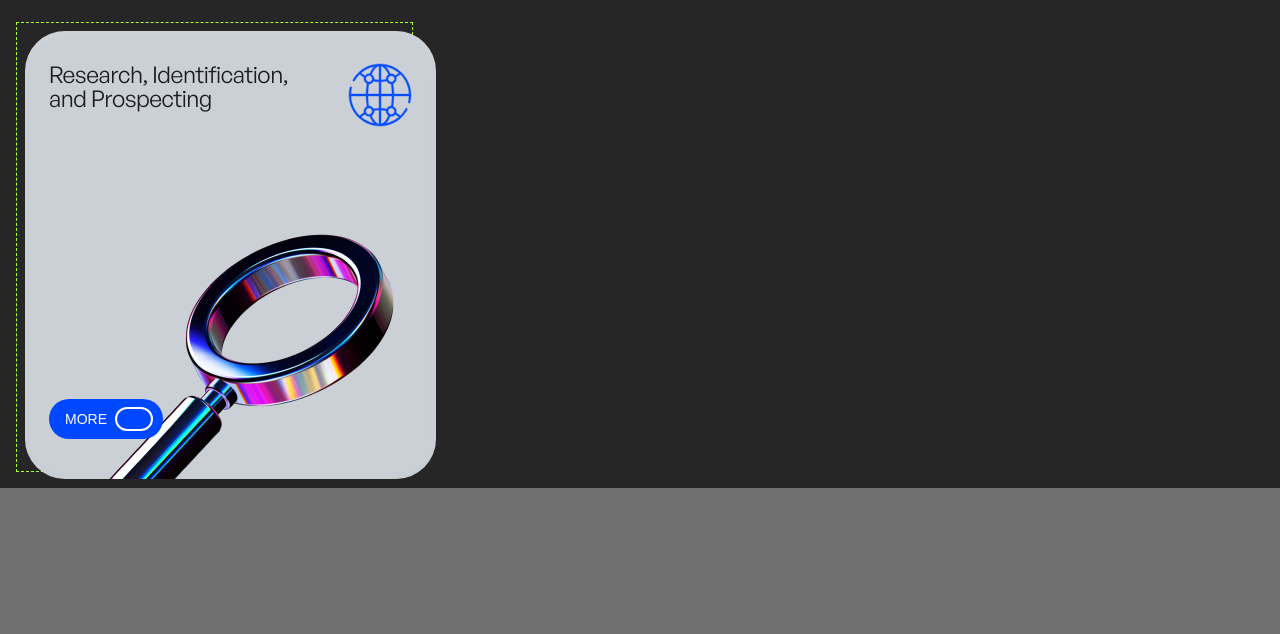
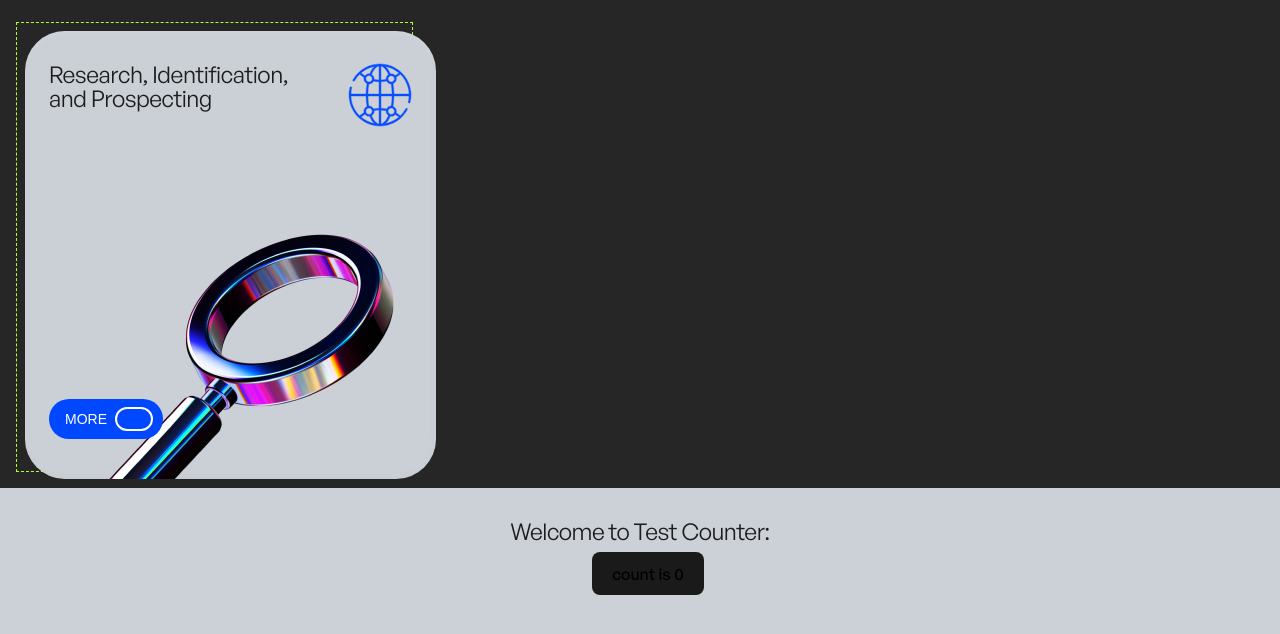
Before and after one commit to sergeymoryakov/kza-website, a website built with Vite: page index.html in a window 1280 px wide. Shown: the part 5097-5731 px from the top of the page. Before the commit the page ends 5585 px from the top, so only its background shows below. Built offline with nearby package versions, Linux system fonts and the light colour scheme.

Commit message:
tbs in JS files

```diff
--- a/index.html
+++ b/index.html
@@ -708,7 +708,7 @@
             </div>
         </section>
 
-        <!-- <div id="app"></div> -->
+        <div id="app"></div>
 
         <script type="module" src="./src/index.js"></script>
         <!-- <script defer src="/src/components/ButtonToggleMore.js"></script> -->
--- a/src/index.js
+++ b/src/index.js
@@ -6,18 +6,18 @@ import "./components/LinkToggleTouchBlack.js";
 import "./components/LinkIconTouchWhite.js";
 import "./components/LinkHomeWhite.js";
 
-// import { setupCounter } from "./counter.js";
+import { setupCounter } from "./counter.js";
 
-// document.querySelector("#app").innerHTML = `
-//   <div>
-//     <h4 class="h4">Welcome to Test Counter:</h4>
-//     <div class="card">
-//       <button id="counter" type="button"></button>
-//     </div>
-//   </div>
-// `;
+document.querySelector("#app").innerHTML = `
+  <div>
+    <h4 class="h4">Welcome to Test Counter:</h4>
+    <div class="card">
+      <button id="counter" type="button"></button>
+    </div>
+  </div>
+`;
 
-// setupCounter(document.querySelector("#counter"));
+setupCounter(document.querySelector("#counter"));
 
 // TEST: Button Toggle
 // document.querySelector(".toggle-button").addEventListener("click", function () {
```
